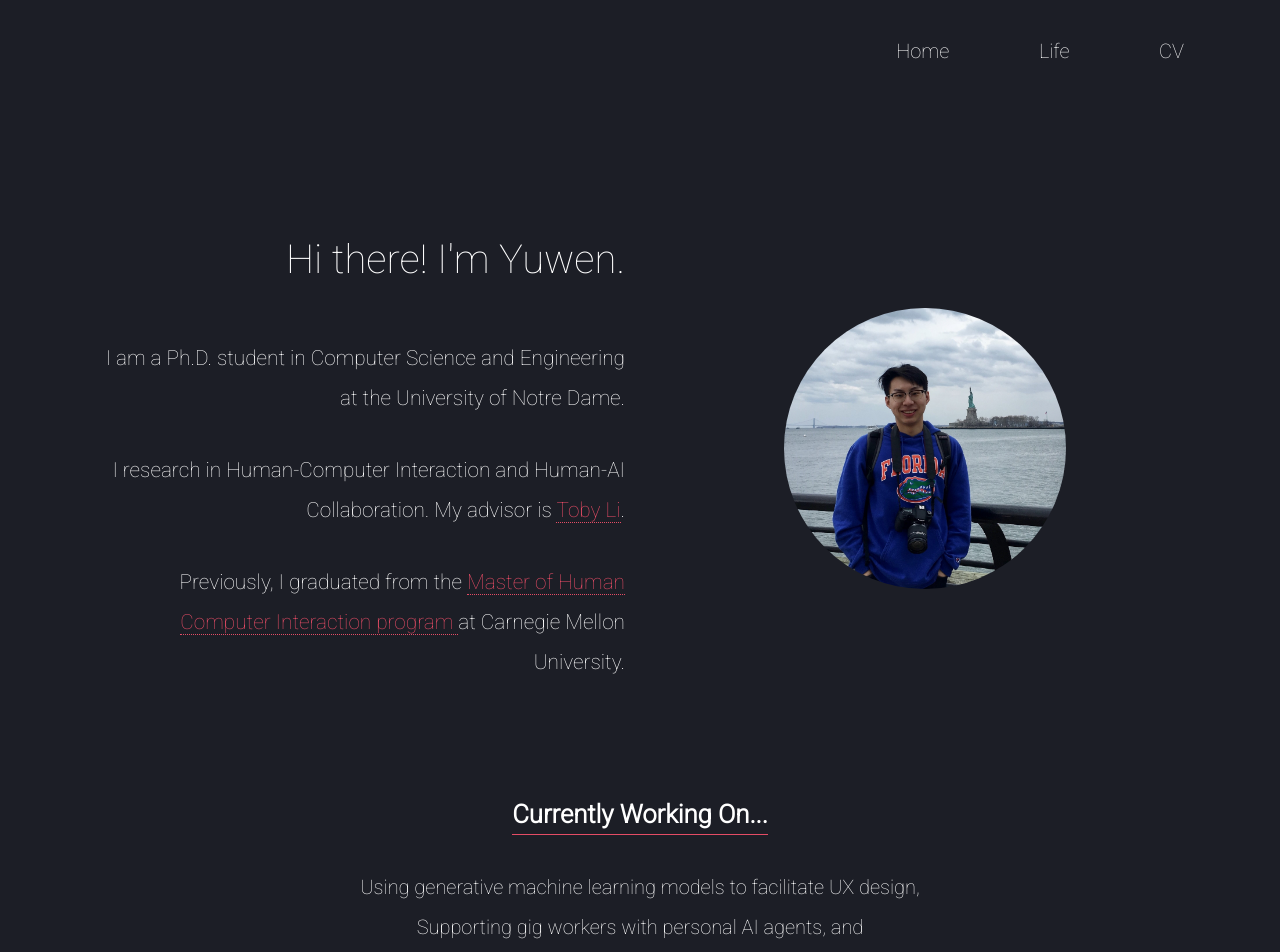
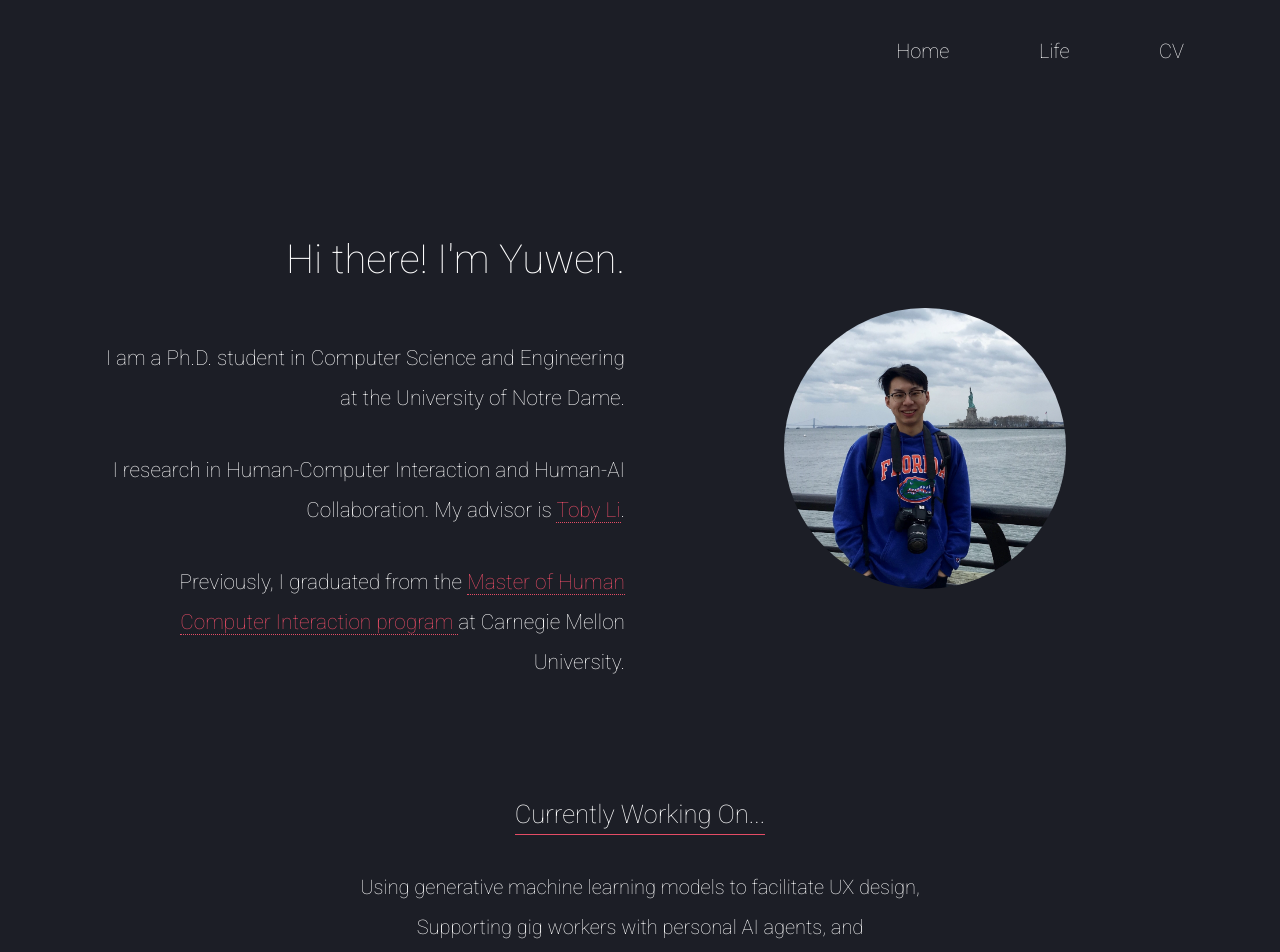
Before and after one commit to yuwen-lu/yuwen-lu.github.io, a React (Create React App) app: page / in a window 1280 px wide. Shown: the top 952 px of the page. Built offline with nearby package versions, Linux system fonts and the light colour scheme.

Commit message:
Change home title font weight

```diff
--- a/src/pages/Home.js
+++ b/src/pages/Home.js
@@ -226,7 +226,7 @@ const homeBodyTitleContainerStyle = {
 
 const homeBodyTitleStyle = {
     fontSize: "1.6rem",
-    fontWeight: "bold",
+    fontWeight: "medium",
     display: "inline-block",
     borderBottom: "solid 1px #E44C65",
     margin: "10vh auto 4vh",
```
Also changed, not shown: 9 other files (tests, documents, lock files or other folders).
